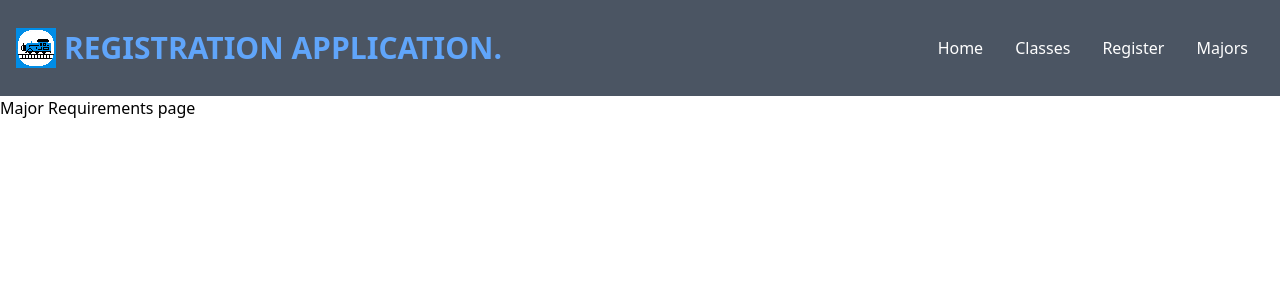
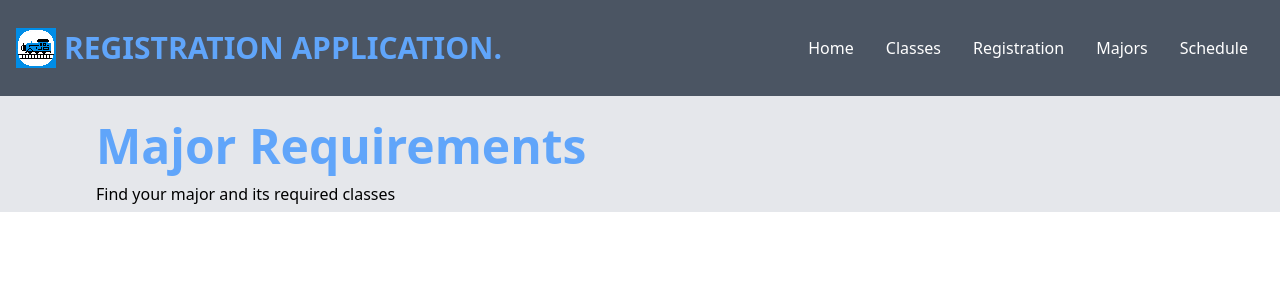
Before and after one commit to Choi-Danner-Swidler-Roepke/frontend, a React (Vite) app: page /major-requirements in a window 1280 px wide. Shown: the top 300 px of the page. Built offline with nearby package versions, Linux system fonts and the light colour scheme.

Commit message:
Added Top Navbar file and started schedule page

```diff
--- a/src/App.tsx
+++ b/src/App.tsx
@@ -1,20 +1,22 @@
 import { BrowserRouter as Router, Routes, Route } from "react-router-dom"
-import { Top_NavBar } from "./Top_NavBar"
+import { Top_Navbar } from "./Top_Navbar"
 import { Navbar } from "./Navbar"
 import { BCPage } from "./BrowseClasses/BCPage"
 import { MRPage } from "./MajorRequirements/MRPage"
 import { RIPage } from "./RegistrationInformation/RIPage"
+import { MSPage } from "./MySchedule/MSPage"
 import { Home } from "./Home"
 
-function App() {
+function App() { //Substitute <Top_Navbar/> with <Navbar/> to change the top navigation bar to the side navigation bar
   return (
     <Router>
-      <Top_NavBar/>
+      <Top_Navbar/>
       <Routes>
-        <Route path="/" element={<Home />} />
-        <Route path="/browse-classes" element={<BCPage />} />
-        <Route path="/major-requirements" element={<MRPage />} />
+        <Route path="/"                         element={<Home />} />
+        <Route path="/browse-classes"           element={<BCPage />} />
+        <Route path="/major-requirements"       element={<MRPage />} />
         <Route path="/registration-information" element={<RIPage />} />
+        <Route path="/my-schedule"              element={<MSPage />} />
       </Routes>
     </Router>
   )
--- a/src/MajorRequirements/MRPage.tsx
+++ b/src/MajorRequirements/MRPage.tsx
@@ -1,7 +1,18 @@
 export const MRPage: React.FC = () => {
     return (
-        <div>
-            Major Requirements page
+        <div className="flex md:flex-row flex-col gap-3 pt-5 px-24 flex-wrap
+                        gap-y-10 bg-gray-200">
+
+            <div className="flex h-24 flex-wrap order-1 basis-1/2">
+                <h1 className="md:text-5xl text-2xl font-bold md:leading-tight
+                leading-snug text-blue-400">
+                    Major Requirements
+                </h1>
+                <h2 className="text-black md:w-2/3 md:py-1 leading-relaxed justify-start">
+                    Find your major and its required classes
+                </h2>
+            </div> {/* This div is the header and subtitle for the page */}
         </div>
+
     )
 }
--- /dev/null
+++ b/src/MySchedule/MSPage.tsx
@@ -0,0 +1,61 @@
+import React from 'react'
+import FullCalendar from '@fullcalendar/react';
+import dayGridPlugin from '@fullcalendar/daygrid';
+import timeGridPlugin from '@fullcalendar/timegrid';
+
+// Hardcoded events as an example
+// Substitute these with data from the classes selected to make a proper schedule
+// To do this, add events={events} to the FullCalendar component
+// id field is for backend only, title is what shows up on the schedule
+const events = [
+    {
+      id: "1",
+      title: 'CS 66: Introduction to Computer Science II',
+      startTime: "09:19:00.000",
+      startRecur: "2023-08-28",
+      endTime: "11:19:00.000",
+      endRecur: "2023-12-28",
+      color: "purple",
+      daysOfWeek: [2,4]
+    },
+    {
+      id: "2",
+      title: 'event 2',
+      start: '2023-04-12T13:00:00',
+      end: '2023-04-12T18:00:00',
+    },
+  ];
+
+
+export const MSPage: React.FC = () => {
+    return (
+        <div className="flex md:flex-row gap-3 pt-5 px-24 flex-wrap
+                        gap-y-10 bg-gray-200 h-0.8 order-1">
+
+            {/* This div is the header and subtitle for the page */}
+                <div className="flex h-24 flex-wrap order-2 basis-1/2">
+                    <h1 className="md:text-5xl text-2xl font-bold md:leading-tight leading-snug text-blue-400">
+                        My Schedule
+                    </h1>
+                    <h2 className="text-black md:w-2/3 md:py-1 leading-relaxed justify-start">
+                        Visualize your next-semester schedule
+                    </h2>
+                </div>
+            {/* This div is the schedule component */}
+                <div className="flex drop-shadow-md w-screen order-2 overflow-y-scroll">
+                    <FullCalendar
+                        plugins={[dayGridPlugin, timeGridPlugin]}
+                        initialView="timeGridWeek"
+                        initialDate="2023-08-28"
+                        weekends={false}
+                        height={"auto"}
+                        aspectRatio={3}
+                        slotMinTime={"06:00:00"}
+                        slotMaxTime={"22:00:00"}
+                        allDaySlot={false}
+                        events={events}
+                    />
+                </div>
+        </div>
+    )
+}
--- a/src/Navbar.tsx
+++ b/src/Navbar.tsx
@@ -11,7 +11,8 @@ export const Navbar: React.FC = () => {
         { title: "Home",                        src: "User",        link: "/"},
         { title: "Browse Classes",              src: "Calendar",    link: "/browse-classes" },
         { title: "Registration Information",    src: "Folder",      link: "/registration-information",     gap: true },
-        { title: "Major Requirements ",         src: "Chart_fill",  link: "/major-requirements" },
+        { title: "Major Requirements",          src: "Chart_fill",  link: "/major-requirements", },
+        { title: "My Schedule",                 src: "",            link: "my-schedule", }
       ];
     return (
 
--- a/src/RegistrationInformation/RIPage.tsx
+++ b/src/RegistrationInformation/RIPage.tsx
@@ -1,31 +1,29 @@
 export const RIPage: React.FC = () => {
     return (
-        <div className="flex md:flex-row flex-col gap-3 pt-5 px-24 flex-wrap
-                        gap-y-10 bg-gray-200">
+        <div className="flex md:flex-row flex-col gap-3 pt-5 px-24 flex-wrap gap-y-10 bg-gray-200">
 
+            {/* This div is the header and subtitle for the page */}
                 <div className="flex h-24 flex-wrap order-1 basis-1/2">
-                <h1 className="md:text-5xl text-2xl font-bold md:leading-tight
-                leading-snug text-blue-400">
+                    <h1 className="md:text-5xl text-2xl font-bold md:leading-tight leading-snug text-blue-400">
                         Registration Information
                     </h1>
                     <h2 className="text-black md:w-2/3 md:py-1 leading-relaxed justify-start">
-                    This page provides essential information for class registration
+                        Important information on how to register
                     </h2>
                 </div>
 
-
+            {/* This div is the registration times table */}
                 <div className="flex drop-shadow-lg order-2 basis-1/2">
                     <img src="./src/assets/Registrationtimes.png" alt="regTable" className=""></img>
                 </div>
 
-
+            {/* This div is used for the paragraph for information */}
                 <div className="flex bg-gray-100 p-2 drop-shadow-lg font-semibold order-3 basis-1/3">
                     <h2 className="">Before thinking about registration, make sure you've checked your credit hours to find when you register.
-
-                Then, select the classes you need using the <a className="font-bold">Classes</a> page. Make sure the classes you select are
-                needed for your major!
-
-                Finally, record the CRN numbers for each of the classes and use the Drake Portal to officially register.</h2>
+                                    Then, select the classes you need using the <a className="font-bold">Classes</a> page. Make sure the classes
+                                    you select are needed for your major! Finally, record the CRN numbers for each of the classes and use the Drake
+                                    Portal to officially register.
+                    </h2>
                 </div>
         </div>
     )
--- /dev/null
+++ b/src/Top_Navbar.tsx
@@ -0,0 +1,30 @@
+import { Link } from "react-router-dom"
+
+export const Top_Navbar: React.FC = () => {
+  const Menus = [
+    // title: What you want the button to be labeled as
+    // link: Where you want the button to take you
+    { title: "Home",                        link: "/"},
+    { title: "Classes",                     link: "/browse-classes" },
+    { title: "Registration",                link: "/registration-information" },
+    { title: "Majors",                      link: "/major-requirements" },
+    { title: "Schedule",                    link: "/my-schedule"}
+  ];
+  return (
+    <div className='flex justify-between items-center h-24 w-full mx-auto px-4 bg-gray-600 text-white dropshadow-md'>
+      <img src="./src/assets/new_logo.png"/>
+      <h1 className='w-full px-2 text-3xl font-bold text-blue-400'>REGISTRATION APPLICATION.</h1>
+      <ul className='hidden md:flex'>
+        {Menus.map((Menu, index) => (
+          <li
+           key={index}
+           className="p-4 rounded-md hover:bg-gray-500">
+           <span>
+              <Link to={Menu.link}>{Menu.title}</Link>
+           </span>
+          </li>
+        ))}
+      </ul>
+    </div>
+  );
+}
```
Lines whose indentation alone changed are shown as unchanged.
